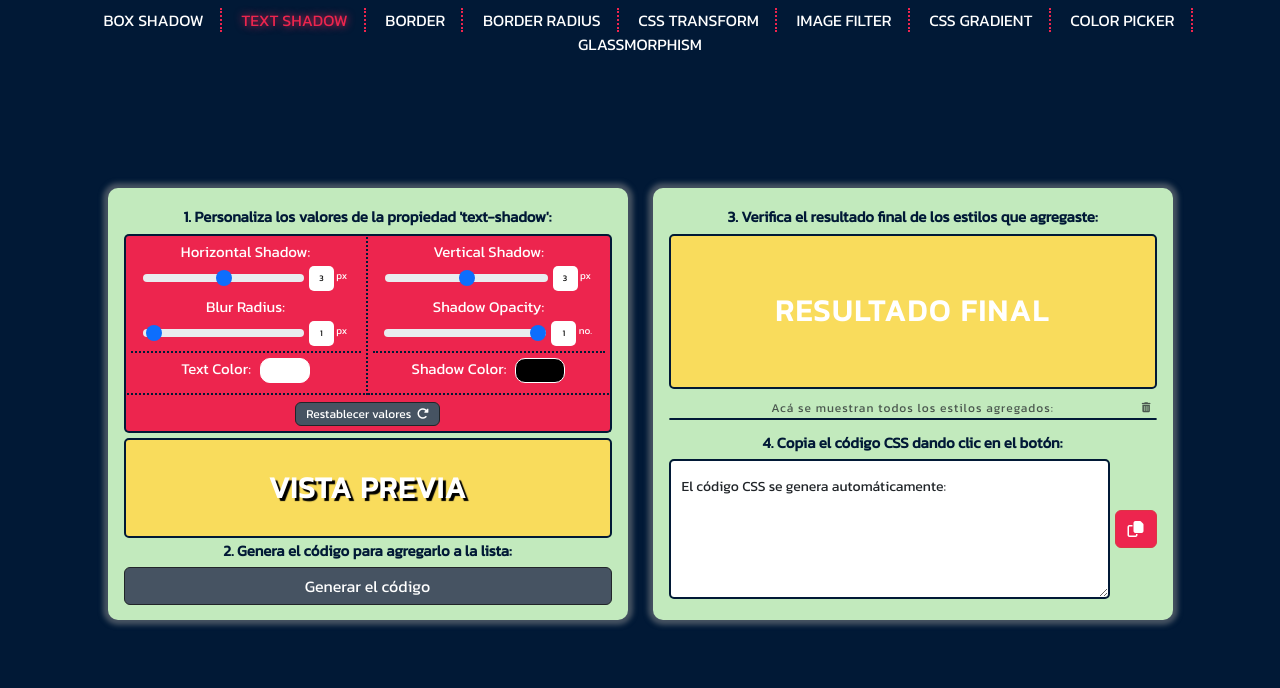
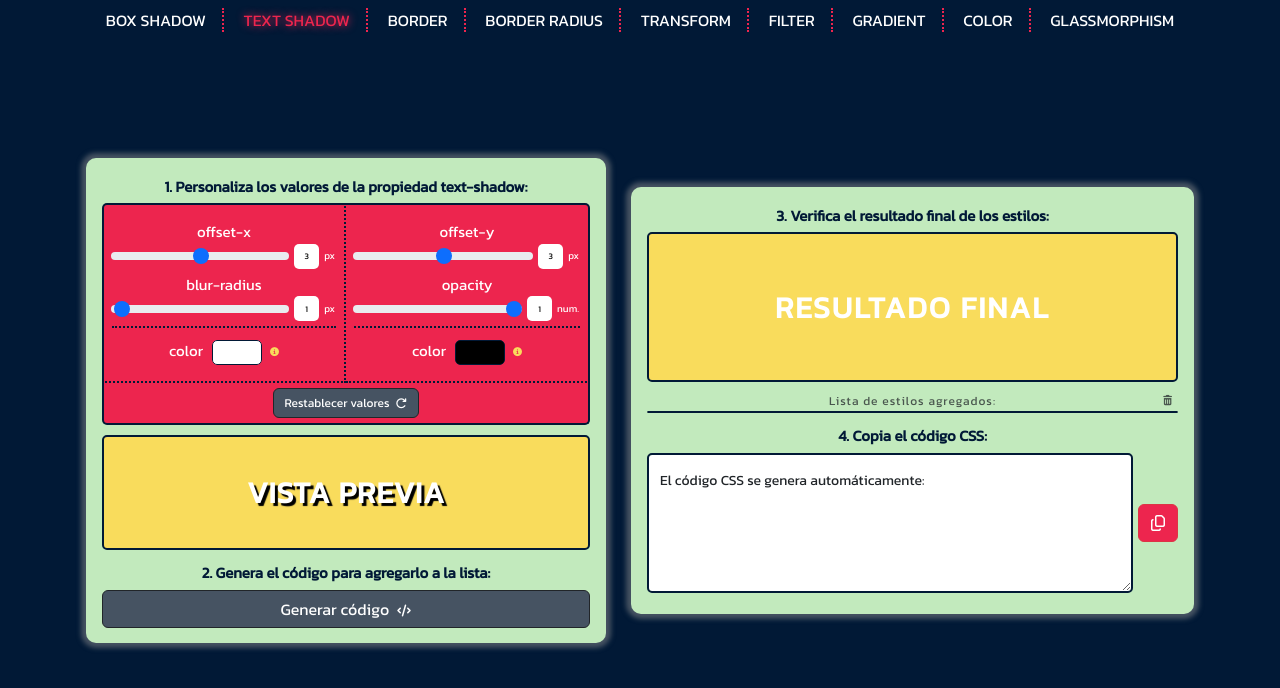
Before and after one commit to MauricioBarrueta/textShadowGenerator, a website: page index.html in a window 1280 px wide. Drawn offline with nearby package versions, Linux system fonts and the light colour scheme.

Commit message:
Cambios generales en el diseño del sitio

```diff
--- a/index.html
+++ b/index.html
@@ -4,8 +4,8 @@
     <meta charset="UTF-8">
     <meta name="viewport" content="width=device-width, initial-scale=1.0">
 
-    <link href="https://cdn.jsdelivr.net/npm/bootstrap@5.3.2/dist/css/bootstrap.min.css" rel="stylesheet" integrity="sha384-T3c6CoIi6uLrA9TneNEoa7RxnatzjcDSCmG1MXxSR1GAsXEV/Dwwykc2MPK8M2HN" crossorigin="anonymous">
-    <link rel="stylesheet" href="https://cdnjs.cloudflare.com/ajax/libs/font-awesome/6.4.2/css/all.min.css" integrity="sha512-z3gLpd7yknf1YoNbCzqRKc4qyor8gaKU1qmn+CShxbuBusANI9QpRohGBreCFkKxLhei6S9CQXFEbbKuqLg0DA==" crossorigin="anonymous" referrerpolicy="no-referrer" />
+    <link href="https://cdn.jsdelivr.net/npm/bootstrap@5.3.8/dist/css/bootstrap.min.css" rel="stylesheet" integrity="sha384-sRIl4kxILFvY47J16cr9ZwB07vP4J8+LH7qKQnuqkuIAvNWLzeN8tE5YBujZqJLB" crossorigin="anonymous">
+    <link rel="stylesheet" href="https://cdnjs.cloudflare.com/ajax/libs/font-awesome/7.0.1/css/all.min.css" integrity="sha512-2SwdPD6INVrV/lHTZbO2nodKhrnDdJK9/kg2XD1r9uGqPo1cUbujc+IYdlYdEErWNu69gVcYgdxlmVmzTWnetw==" crossorigin="anonymous" referrerpolicy="no-referrer" />
     <link rel="stylesheet" href="src/scss/styles.css">
     <title>Style Generator: text-shadow</title>
     <link rel="icon" type="image/x-icon" href="src/img/favicon.ico">
@@ -16,76 +16,91 @@
         <a class="active">Text Shadow</a>
         <a href="https://mauriciobarrueta.github.io/borderGenerator/">Border</a>
         <a href="https://mauriciobarrueta.github.io/borderRadiusGenerator/">Border Radius</a>
-        <a href="https://mauriciobarrueta.github.io/transformGenerator/">CSS Transform</a>
-        <a href="https://mauriciobarrueta.github.io/filterGenerator/">Image Filter</a>
-        <a href="https://mauriciobarrueta.github.io/gradientBgGenerator/">CSS Gradient</a>
-        <a href="https://mauriciobarrueta.github.io/rgbaHexGenerator/">Color Picker</a>
+        <a href="https://mauriciobarrueta.github.io/transformGenerator/">Transform</a>
+        <a href="https://mauriciobarrueta.github.io/filterGenerator/">Filter</a>
+        <a href="https://mauriciobarrueta.github.io/gradientBgGenerator/">Gradient</a>
+        <a href="https://mauriciobarrueta.github.io/rgbaHexGenerator/">Color</a>
         <a href="https://mauriciobarrueta.github.io/glassmorphismGenerator/">Glassmorphism</a>
       </nav>
 
     <div class="container">
         <div class="card-container">
-            <span class="title">1. Personaliza los valores de la propiedad 'text-shadow':</span>
+            <span class="title">1. Personaliza los valores de la propiedad text-shadow:</span>
             <div class="shadow-properties">
                 <div class="column">
                     <div class="input-group">
-                        <label for="hShadow" class="form-label">Horizontal Shadow:</label>
+                        <label for="hShadow" class="form-label">offset-x</label>
+                        <div class="input-row">
                             <input type="range" class="form-range" min="-200" max="200" step="1" value="5" id="hShadow" oninput="hRange.value=hShadow.value">
                             <input type="number" id="hRange" min="-200" max="200" value="5" oninput="hShadow.value=hRange.value"><span>px</span>
                         </div>
+                    </div>
                     <div class="input-group">
-                        <label for="blur" class="form-label">Blur Radius:</label>
+                        <label for="blur" class="form-label">blur-radius</label>
+                        <div class="input-row">
                             <input type="range" class="form-range" min="0" max="50" step="1" value="2" id="blurRadius" oninput="blurRange.value=blurRadius.value">
                             <input type="number" id="blurRange" min="0" max="50" value="2" oninput="blurRadius.value=blurRange.value"><span>px</span>
                         </div>
+                    </div>
                     <div class="input-group bs-color">
-                        <label class="form-label" for="text-color">Text Color:</label>
+                        <label class="form-label" for="text-color">color</label>
                         <input type="color" id="text-color" value="#FFFFFF">
+                        <small title="Texto">&#xf05a;</small>
                     </div>
                 </div>
                 <div class="column">
                     <div class="input-group">
-                        <label for="vShadow" class="form-label">Vertical Shadow:</label>
+                        <label for="vShadow" class="form-label">offset-y</label>
+                        <div class="input-row">
                             <input type="range" class="form-range" min="-200" max="200" step="1" value="5" id="vShadow" oninput="vRange.value=vShadow.value">
                             <input type="number" id="vRange" min="-200" max="200" value="5" oninput="vShadow.value=vRange.value"><span>px</span>
                         </div>
+                    </div>
                     <div class="input-group">
-                        <label for="opacity" class="form-label">Shadow Opacity:</label>
+                        <label for="opacity" class="form-label">opacity</label>
+                        <div class="input-row">
                             <input type="range" class="form-range" min="0" max="1" step="0.05" value="0.75" id="opacity" oninput="opaRange.value=opacity.value">
-                        <input type="number" id="opaRange" min="0" max="1" step="0.05" value="0.75" oninput="opacity.value=opaRange.value"><span>no.</span>
+                            <input type="number" id="opaRange" min="0" max="1" step="0.05" value="0.75" oninput="opacity.value=opaRange.value"><span>num.</span>
+                        </div>
                     </div>
                     <div class="input-group bs-color">
-                        <label class="form-label" for="shadow-color">Shadow Color:</label>
+                        <label class="form-label" for="shadow-color">color</label>
                         <input type="color" id="shadow-color">
+                        <small title="Sombra">&#xf05a;</small>
                     </div>
                 </div>
             </div>
-            <div class="reset-container"><button class="btn btn-dark reset-btn" onclick="resetInputValues()">Restablecer valores &nbsp;&#xf2f9;</button></div>
+            <div class="reset-container"><button class="btn btn-dark reset-btn" onclick="resetInputValues()">
+                Restablecer valores &nbsp;<i class="fa-solid fa-arrow-rotate-right"></i>
+            </button>
+            </div>
             <div class="shadow-preview"><span>Vista previa</span></div>
 
             <span class="title">2. Genera el código para agregarlo a la lista:</span>
-            <button class="btn btn-dark" type="button" id="generate-code">Generar el código</button>
+            <button class="btn btn-dark" type="button" id="generate-code">Generar código &nbsp;<i class="fa-solid fa-code"></i></button>
         </div>
 
         <div class="shadow-result">
-            <span class="title">3. Verifica el resultado final de los estilos que agregaste:</span>
+            <span class="title">3. Verifica el resultado final de los estilos:</span>
             <div class="shadow-res"><span>Resultado final</span></div>
-            <small>Acá se muestran todos los estilos agregados:
+            <small>Lista de estilos agregados:
                 <button class="btn reset-btn" title="Vaciar lista" onclick="resetInputValues()">&#xf2ed;</button>
             </small>
+
             <div class="lines"></div>
-            <span class="title">4. Copia el código CSS dando clic en el botón:</span>
+
+            <span class="title">4. Copia el código CSS:</span>
             <div class="shadow-code">
                 <div class="form-floating">
                     <textarea class="form-control" placeholder="Leave a comment here" id="CSS-code" readonly></textarea>
                     <label for="CSS-code">El código CSS se genera automáticamente:</label>
                 </div>
-                <button class="btn btn-danger copy-btn" title="Copiar código">&#xf0c5;</button>
+                <button class="btn btn-danger copy-btn" title="Copiar">&#xf0c5;</button>
             </div>
         </div>
     </div>
 
-    <script src="https://cdn.jsdelivr.net/npm/bootstrap@5.3.2/dist/js/bootstrap.bundle.min.js" integrity="sha384-C6RzsynM9kWDrMNeT87bh95OGNyZPhcTNXj1NW7RuBCsyN/o0jlpcV8Qyq46cDfL" crossorigin="anonymous"></script>
+    <script src="https://cdn.jsdelivr.net/npm/bootstrap@5.3.8/dist/js/bootstrap.bundle.min.js" integrity="sha384-FKyoEForCGlyvwx9Hj09JcYn3nv7wiPVlz7YYwJrWVcXK/BmnVDxM+D2scQbITxI" crossorigin="anonymous"></script>
     <script src="src/js/main.js"></script>
 </body>
 </html>
--- a/src/scss/styles.scss
+++ b/src/scss/styles.scss
@@ -24,9 +24,10 @@ body {
     .container, .shadow-properties, .shadow-preview, .lines { display: flex; align-items: center; justify-content: center; flex-wrap: wrap; }
     span { cursor: default; }
     .container {
-        min-height: 85vh; gap: 25px;
+        min-height: 90vh; gap: 25px; padding: 1em;
+
         .card-container, .shadow-result {
-            width: auto; max-width: 520px; height: 432px;
+            width: 520px; height: 485px;
             padding: 1em; border-radius: 10px; box-shadow: 0px 0px 5px 5px $Charcoal;
             background-color: $teaGreen; text-align: center;
 
@@ -35,15 +36,17 @@ body {
             .shadow-properties {
                 flex-direction: row; flex-wrap: nowrap;
                 margin: 5px 0 auto;
+
                 .column {
-                    width: 50%; height: auto; padding: 5px;
+                    width: 50%; height: auto; padding: 1em 0.5rem;
                     border: 2px solid $oxfordBlue; border-bottom-style: dotted; background-color: $redCrayola; color: white;
                     &:first-child { border-radius: 5px 0 0 0; border-right: 2px dotted $oxfordBlue; }
                     &:last-child { border-radius: 0 5px 0 0; border-left: 0; }
+
                     .input-group {
-                        justify-content: center; margin-bottom: 5px;
+                        display: flex; flex-direction: column; justify-content: center; margin-bottom: 5px;
                         label {
-                            width: 100%; height: 25px; display: inline-block;
+                            width: 100%; display: inline-block;
                             font-size: 15px; margin-bottom: 0;
                         }
                         input::-webkit-outer-spin-button, input::-webkit-inner-spin-button { -webkit-appearance: none; margin: 0; }
@@ -52,62 +55,75 @@ body {
                             appearance: none; -moz-appearance: textfield; border: 0; margin: 0 !important; border-radius: 5px !important;
                             text-align: center; font-size: 8.5px;
                         }
-                        span { font-size: 10px; line-height: 2; margin-left: 2.5px !important; }
+                        span { font-size: 10px; line-height: 2; }
+
+                        .input-row { display: flex; align-items: center; width: 100%; gap: 5px; }
                         .form-range {
-                            width: 70%; height: 25px; cursor: pointer;
-                            margin-right: 5px !important;
+                            flex: 1; height: 25px; cursor: pointer;
                         }
-                        &:last-child { margin-bottom: 0; padding: 5px 0; border-top: 2px dotted $oxfordBlue; }
+                        &:last-child { margin-bottom: 0; border-top: 2px dotted $oxfordBlue; }
                     }
+
                     .bs-color {
+                        flex-direction: row; padding-top: 0.75rem !important;
                         label { width: auto; margin-right: 10px; }
                         input[type = color] {
                             width: 50px; height: 25px;
-                            appearance: none; -webkit-appearance: none; -moz-appearance: none;
-                            border: 0; background: transparent; cursor: pointer; transition: 0.25s;
+                            border: 0; border-radius: 5px !important; background: transparent; cursor: pointer; transition: 0.25s;
                             &:hover { scale: 1.05; }
-                            &::-webkit-color-swatch { border-radius: 10px; border: 1px solid white; }
-                            &::-moz-color-swatch { border-radius: 10px; border: 1px solid white; }
+                            &::-webkit-color-swatch { border-radius: 5px; border: 1px solid $oxfordBlue; }
+                            &::-moz-color-swatch { border-radius: 5px; border: 1px solid $oxfordBlue; }
+                        }
+                        small {
+                            font-size: 9px; color: $naplesYellow;
+                            margin: 6px 0 0 8px !important; cursor: help;
                         }
                     }
                 }
             }
+
             .reset-container {
                 background-color: $redCrayola; border: 2px solid $oxfordBlue; border-top: 0;
                 border-radius: 0 0 5px 5px; padding: 5px; margin-bottom: 5px;
                 .reset-btn {
-                    background-color: $Charcoal; padding: 2px 10px;
+                    background-color: $Charcoal; padding: 5px 10px;
                     font-size: 12px;
                     &:hover { background-color: #000; }
+                    i { font-size: 10px; }
                 }
             }
+
             .shadow-preview {
-                width: 100%; height: 100px; position: relative;
-                background-color: $naplesYellow; border: 2px solid $oxfordBlue; border-radius: 5px; margin: auto; z-index: 5;
+                width: 100%; height: 115px; position: relative;
+                background-color: $naplesYellow; border: 2px solid $oxfordBlue;
+                border-radius: 5px; margin: auto; z-index: 5; margin: 10px 0;
                 span {
                     font-size: 30px; font-weight: bolder; letter-spacing: 1px; text-transform: uppercase;
                     user-select: none;
                 }
             }
+
             #generate-code {
                 width: 100%;
                 font-size: 16px; margin-top: 5px; background-color: $Charcoal;
                 &:hover { background-color: #000000; }
+                i { font-size: 12px; }
             }
         }
 
         .shadow-result {
-            width: 520px; overflow: auto;
+            height: auto; max-height: 485px; flex: 1;
+            overflow: auto; align-content: center;
             .shadow-res {
-                position: sticky; top: -16px; height: 155px;
+                position: sticky; top: 0; height: 150px; display: flex; align-items: center;
                 margin: 5px 0; z-index: 2; border: 2px solid $oxfordBlue; border-radius: 5px;
                 background-color: $naplesYellow;
                 span {
-                    width: 100%; height: 125px; display: inline-block; position: relative; z-index: 5;
-                    padding: 1em; user-select: none; line-height: 3;
-                    text-align: center; font-size: 30px; font-weight: bolder; letter-spacing: 2px; text-transform: uppercase;
+                    width: 100%;
+                    user-select: none; text-align: center; font-size: 30px; font-weight: bolder; letter-spacing: 2px; text-transform: uppercase;
                 }
             }
+
             small {
                 width: 100%; display: inline-block; position: relative;
                 font-size: 12px; letter-spacing: 1px;
@@ -118,14 +134,14 @@ body {
                     &:hover { color: $redCrayola; }
                 }
             }
+
             .lines {
-                justify-content: left;
-                min-height: 0px; padding: 0 5px; margin: 0 0 10px 0; border-radius: 5px;
-                font-size: 13px; color: white;
-                background-color: $Charcoal; border: 1px solid $oxfordBlue;
+                justify-content: space-around; min-height: 0px;
+                padding: 0 5px; margin: 0 0 10px 0; border-radius: 5px;
+                background-color: $Charcoal; color: #FFF; border: 1px solid $oxfordBlue;
                 p:nth-child(odd) { background-color: #657383; } p:nth-child(even) { border: 1px solid #657383; }
                 p {
-                    width: 50%; font-size: 12px;
+                    width: 48%; font-size: 12px;
                     margin: 5px 0; padding: 5px; border-radius: 5px;
                     button {
                         width: 20px; height: 20px;
@@ -135,6 +151,7 @@ body {
                     }
                 }
             }
+
             .shadow-code {
                 display: flex; align-items: center;
                 margin: 5px 0;
```
Also changed, not shown: src/scss/styles.css, 1 other file. Lines whose indentation alone changed are shown as unchanged.
